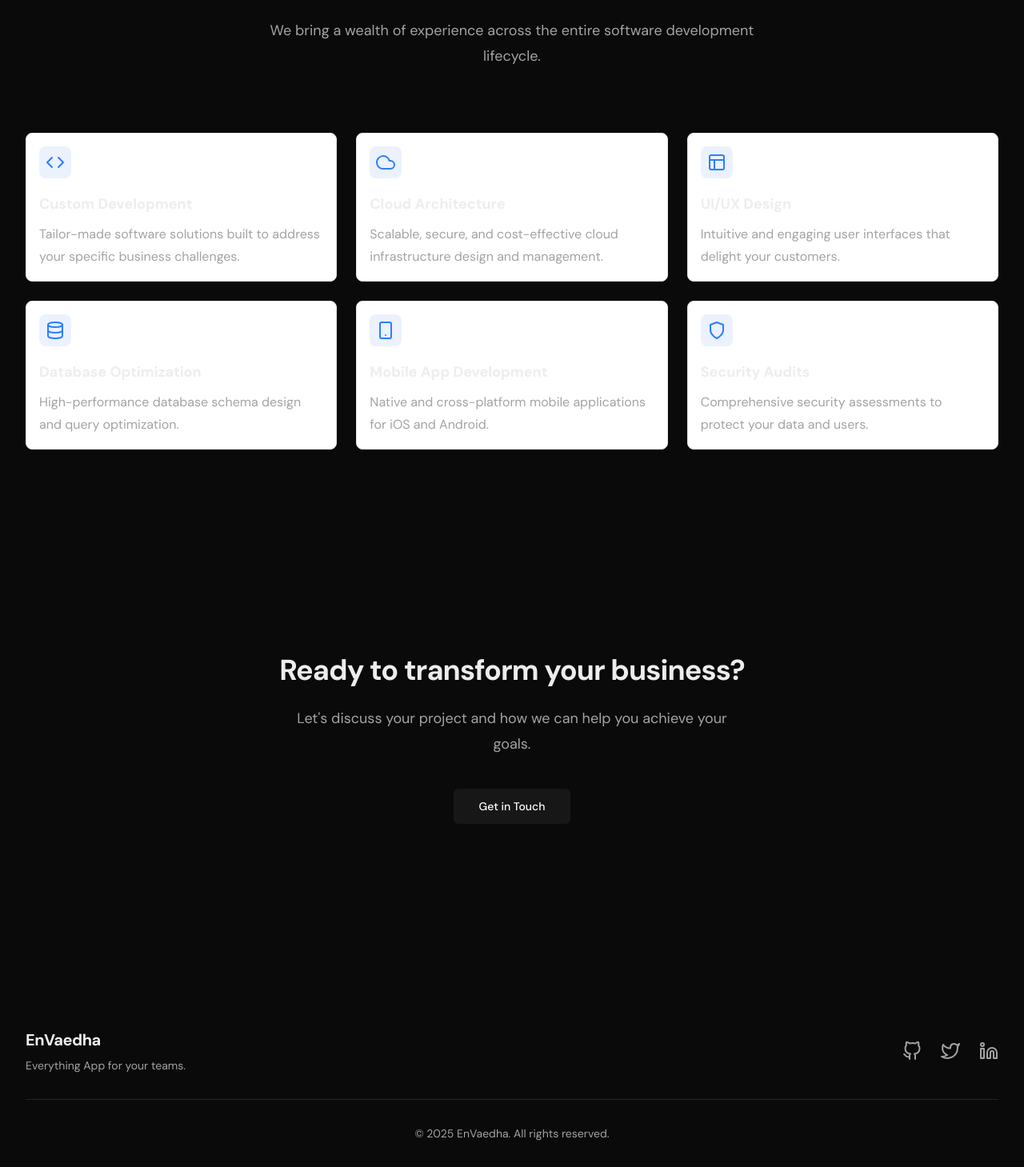
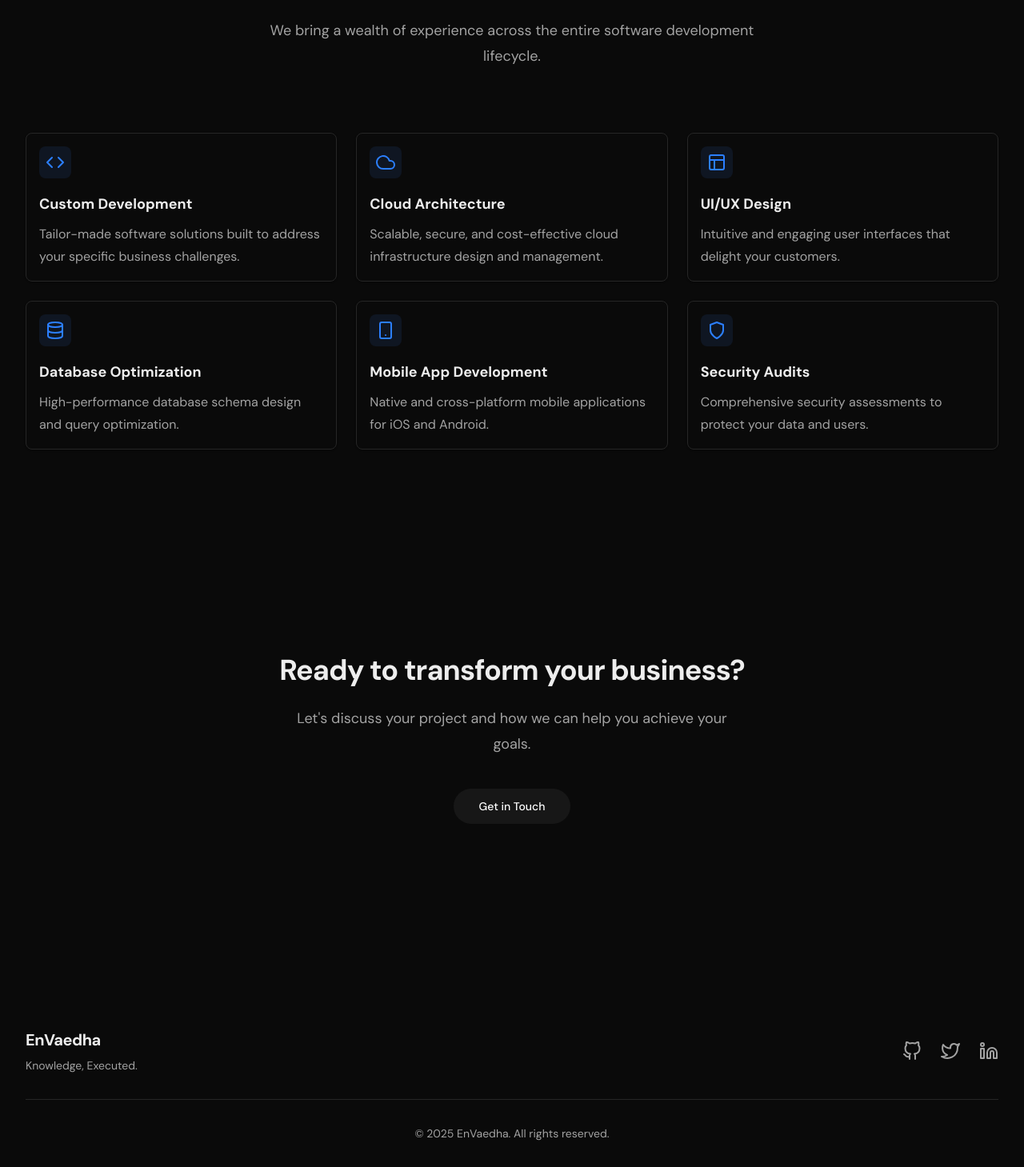
Before and after one commit to Jeyakaran-tech/envaedha, a Next.js app: page / in a window 1280 px wide. Shown: the part 918-2377 px from the top of the page at 80% size. Built offline with nearby package versions, Linux system fonts and the light colour scheme.

Commit message:
Fix card background color in dark mode

```diff
--- a/src/components/sections/services.tsx
+++ b/src/components/sections/services.tsx
@@ -47,7 +47,7 @@ export default function Services() {
 
                 <div className="mx-auto mt-16 grid max-w-2xl grid-cols-1 gap-6 sm:mt-20 lg:max-w-none lg:grid-cols-3">
                     {services.map((service) => (
-                        <Card key={service.title} className="bg-muted/50 border-border hover:border-primary/50 transition-colors cursor-default">
+                        <Card key={service.title} className="bg-card/50 dark:bg-card/20 border-border hover:border-primary/50 transition-colors cursor-default">
                             <div className="mb-4 inline-flex h-10 w-10 items-center justify-center rounded-lg bg-primary/10">
                                 {service.icon}
                             </div>
--- a/src/components/ui/button.tsx
+++ b/src/components/ui/button.tsx
@@ -5,7 +5,7 @@ interface ButtonProps extends React.ButtonHTMLAttributes<HTMLButtonElement> {
 }
 
 export default function Button({ variant = "primary", className, ...props }: ButtonProps) {
-    const base = "px-4 py-2 rounded-md text-sm font-medium transition-all";
+    const base = "px-4 py-2 rounded-full text-sm font-medium transition-all";
 
     const styles = {
         primary: "bg-neutral-900 text-white hover:bg-neutral-800 dark:bg-neutral-800 dark:hover:bg-neutral-700",
--- a/src/components/ui/card.tsx
+++ b/src/components/ui/card.tsx
@@ -2,7 +2,7 @@
 
 export function Card({ children, className }: { children: React.ReactNode; className?: string }) {
     return (
-        <div className={`border border-neutral-200 rounded-lg p-4 bg-white shadow-sm ${className}`}>
+        <div className={`border border-border rounded-lg p-4 bg-card text-card-foreground shadow-sm ${className}`}>
             {children}
         </div>
     );
--- a/src/components/ui/footer.tsx
+++ b/src/components/ui/footer.tsx
@@ -14,7 +14,7 @@ export default function Footer() {
                     <div className="flex flex-col items-center md:items-start gap-2">
                         <span className="text-xl font-bold tracking-tight text-foreground">EnVaedha</span>
                         <p className="text-sm text-muted-foreground">
-                            Everything App for your teams.
+                            Knowledge, Executed.
                         </p>
                     </div>
 
```
